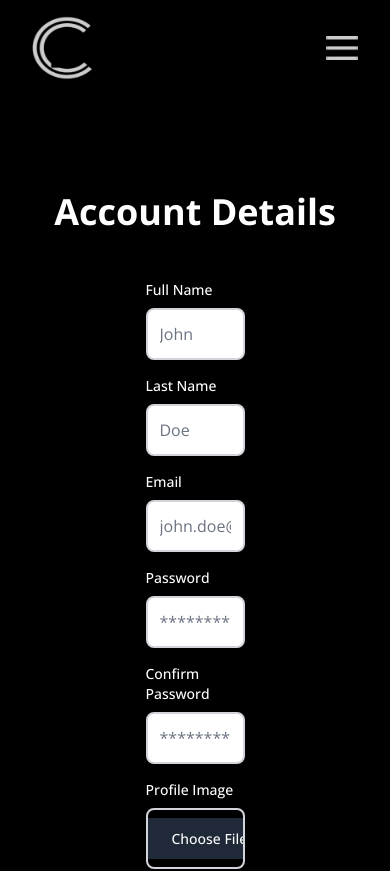
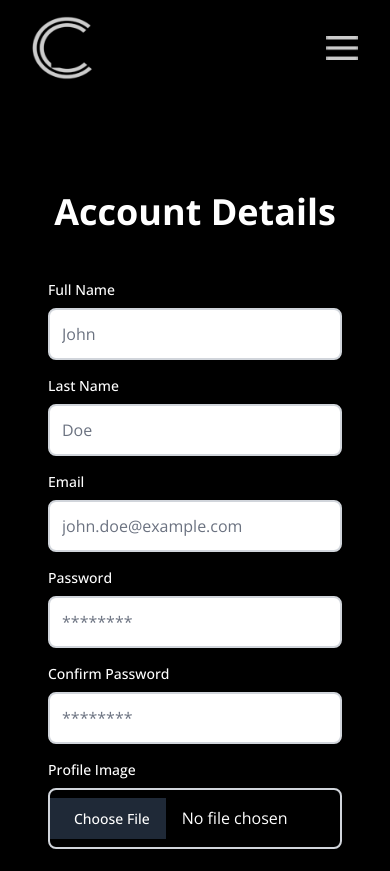
Before and after one commit to Alihissam/cnkavreactapp, a React (Vite) app in the folder react-webapp/: page /dashboard/account-details in a window 390 px wide. Shown: the top 871 px of the page. Built offline with nearby package versions, Linux system fonts and the light colour scheme.

Commit message:
profile responsive

```diff
--- a/react-webapp/src/components/userComponents/QuestsNavBar.jsx
+++ b/react-webapp/src/components/userComponents/QuestsNavBar.jsx
@@ -36,7 +36,7 @@ export default function QuestsNavBar() {
       </div>
       <nav className="flex flex-col p-4 space-y-2">
         <Link
-          to="/"
+          to="/dashboard/account-details"
           className="hover:text-gray-400 items-center gap-4 rounded-lg bg-[#141414] p-2 flex"
           onClick={closeSidebar}
         >
@@ -49,7 +49,7 @@ export default function QuestsNavBar() {
           Username
         </Link>
         <Link
-          to="/"
+          to="/dashboard"
           className="hover:text-gray-400 rounded-lg bg-[#141414] p-2"
           onClick={closeSidebar}
         >
--- a/react-webapp/src/pages/userProfileDashboard/AccountDetails.jsx
+++ b/react-webapp/src/pages/userProfileDashboard/AccountDetails.jsx
@@ -25,7 +25,7 @@ const AccountDetails = () => {
     <div className="container mx-auto p-8">
       <div className="flex flex-col justify-center items-center">
         <h1 className="text-4xl font-bold mb-6 mt-40">Account Details</h1>
-        <section className="bg-black w-3/6  shadow-md rounded-lg p-6">
+        <section className="bg-black md:w-3/6 w-full  shadow-md rounded-lg py-6">
           <form onSubmit={handleSubmit}>
             <div className="mb-4">
               <label className="block text-sm font-medium mb-2">
@@ -118,7 +118,7 @@ const AccountDetails = () => {
         <div className="pt-6 flex justify-center items-center w-[800px] ">
           <button
             type="submit"
-            className="rounded-3xl w-full bg-black text-white py-3 px-4 font-bold"
+            className="rounded-3xl w-3/6 md:w-2/3 bg-black text-white py-3 px-4 font-bold"
             style={{
               border: "2px solid transparent",
               borderImage: "linear-gradient(120deg, red, yellow)",
```
